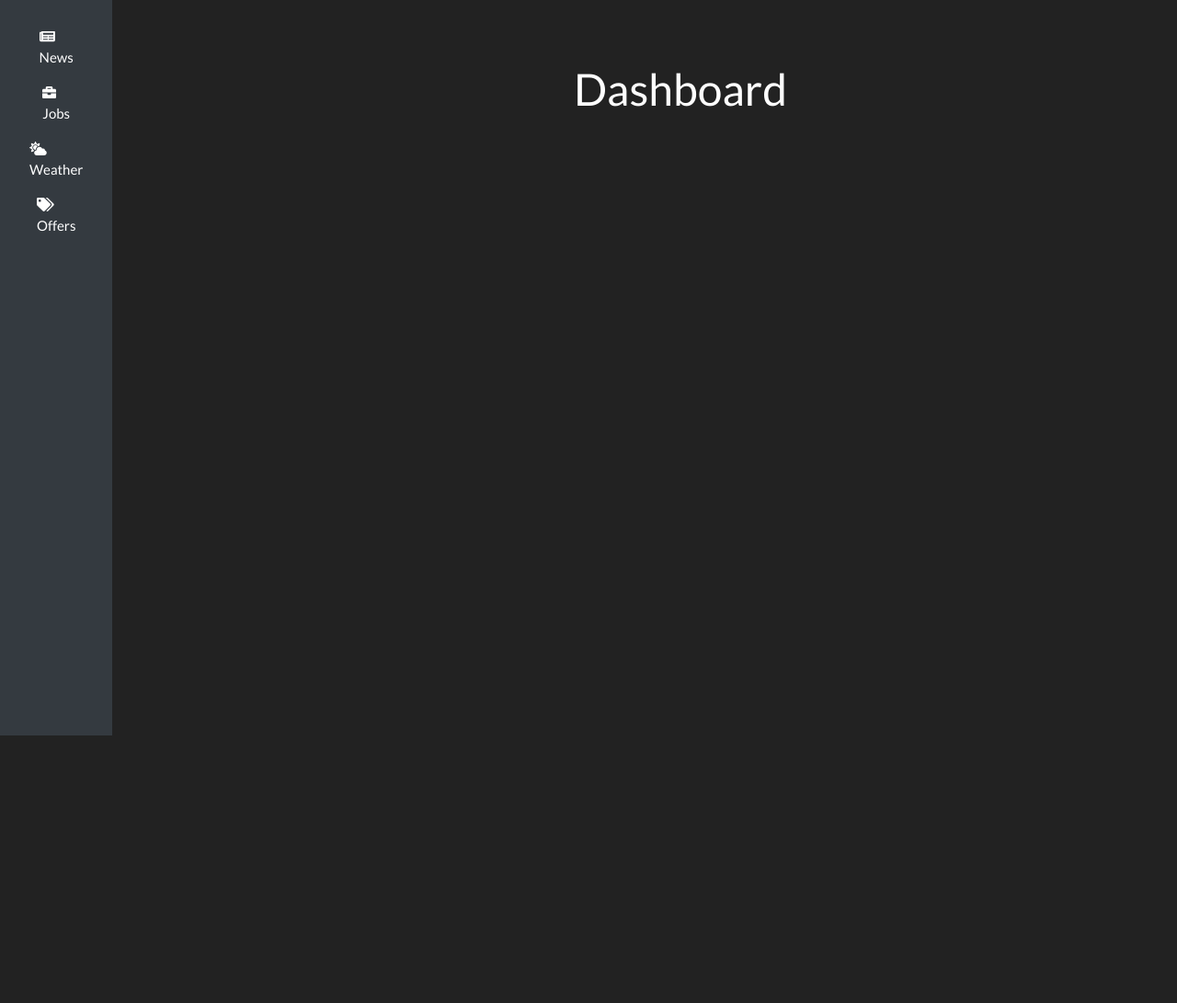
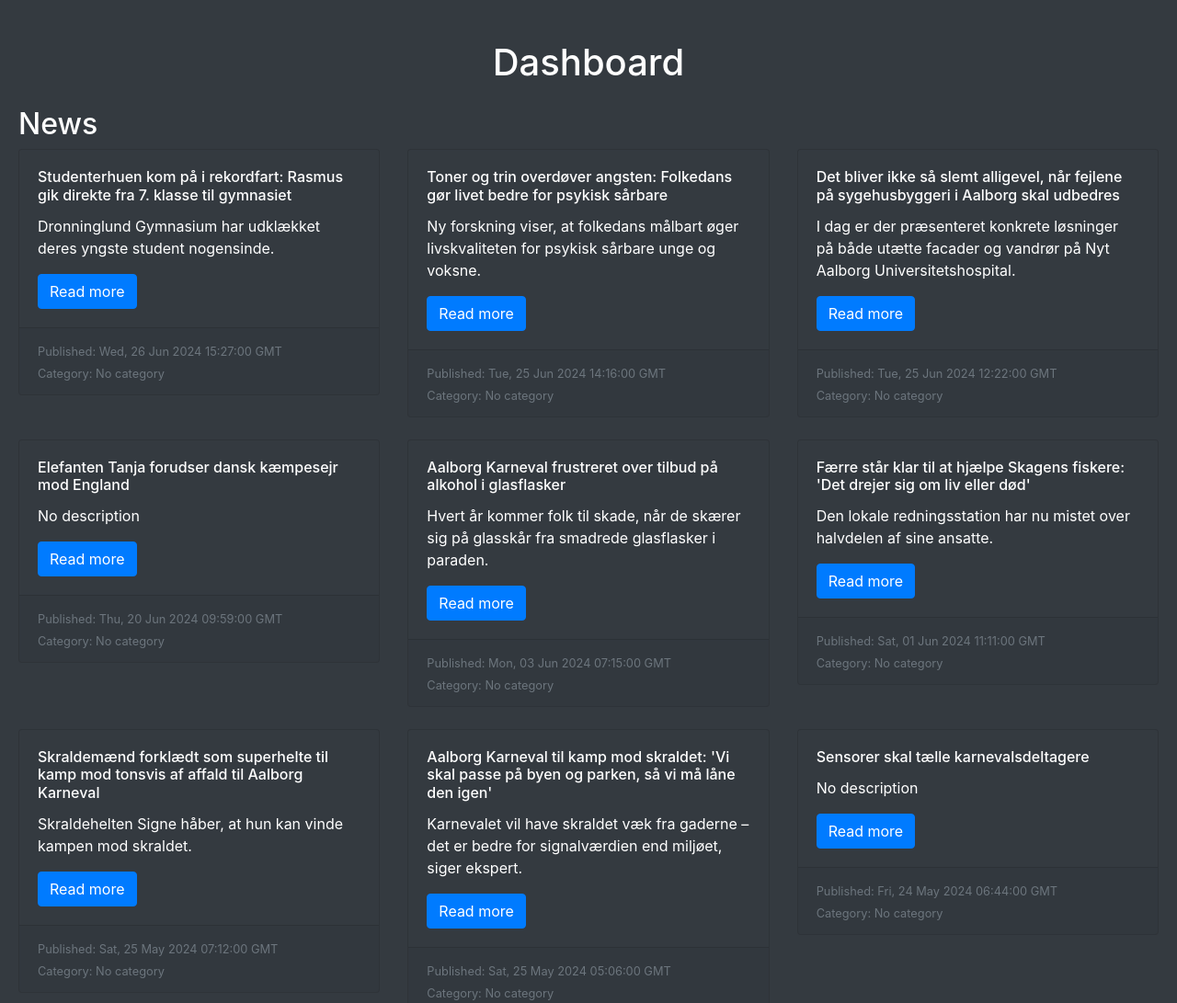
Before and after one commit to researchersec/scrapers, a plain HTML site: page index.html in a window 1280 px wide. Shown: the top 1091 px of the page at 92% size. Before the commit the page ends 800 px from the top, so only its background shows below. Drawn offline with nearby package versions, Linux system fonts and the light colour scheme.

Commit message:
Update index.html

```diff
--- a/index.html
+++ b/index.html
@@ -4,72 +4,34 @@
     <meta charset="UTF-8">
     <meta name="viewport" content="width=device-width, initial-scale=1.0">
     <title>Dashboard</title>
-    <link rel="stylesheet" href="https://maxcdn.bootstrapcdn.com/bootstrap/4.5.2/css/bootstrap.min.css">
-    <link rel="stylesheet" href="https://cdnjs.cloudflare.com/ajax/libs/bootswatch/4.5.2/darkly/bootstrap.min.css">
+    <link rel="stylesheet" href="https://stackpath.bootstrapcdn.com/bootstrap/4.5.2/css/bootstrap.min.css">
     <style>
-        .sidebar {
-            height: 100vh;
-            position: fixed;
-            top: 0;
-            left: 0;
-            background-color: #343a40;
-            padding-top: 20px;
+        .container-fluid {
+            padding: 20px;
         }
-        .sidebar .nav-link {
-            color: #ffffff;
-        }
-        .content {
-            margin-left: 200px;
-            padding: 20px;
+        .card-title, .card-text, .card-footer {
+            font-size: 1rem;
         }
     </style>
 </head>
-<body>
-    <div class="sidebar d-flex flex-column align-items-center">
-        <a href="#news-section" class="nav-link" data-toggle="collapse" role="button" aria-expanded="false" aria-controls="news-section">
-            <i class="fas fa-newspaper"></i><br>News
-        </a>
-        <a href="#jobs-section" class="nav-link" data-toggle="collapse" role="button" aria-expanded="false" aria-controls="jobs-section">
-            <i class="fas fa-briefcase"></i><br>Jobs
-        </a>
-        <a href="#weather-section" class="nav-link" data-toggle="collapse" role="button" aria-expanded="false" aria-controls="weather-section">
-            <i class="fas fa-cloud-sun"></i><br>Weather
-        </a>
-        <a href="#offers-section" class="nav-link" data-toggle="collapse" role="button" aria-expanded="false" aria-controls="offers-section">
-            <i class="fas fa-tags"></i><br>Offers
-        </a>
-    </div>
-    <div class="content">
-        <div class="container my-5">
-            <h1 class="text-center">Dashboard</h1>
+<body class="bg-dark text-white">
+    <div class="container-fluid">
+        <h1 class="mt-4 text-center">Dashboard</h1>
 
-            <div class="section collapse" id="news-section">
-                <h2>News</h2>
-                <div id="news-container" class="row"></div>
-            </div>
+        <h2 class="mt-4">News</h2>
+        <div class="row" id="news-container"></div>
 
-            <div class="section collapse" id="jobs-section">
-                <h2>Jobs</h2>
-                <div id="jobs-container" class="row"></div>
-            </div>
+        <h2 class="mt-4">Jobs</h2>
+        <div class="row" id="jobs-container"></div>
 
-            <div class="section collapse" id="weather-section">
-                <h2>Weather</h2>
-                <div id="weather-container" class="row"></div>
-            </div>
+        <h2 class="mt-4">Weather</h2>
+        <div class="row" id="weather-container"></div>
 
-            <div class="section collapse" id="offers-section">
-                <h2>Offers</h2>
-                <div id="offers-container" class="row"></div>
-            </div>
-        </div>
+        <h2 class="mt-4">Offers</h2>
+        <div class="row" id="offers-container"></div>
     </div>
 
-    <script src="https://code.jquery.com/jquery-3.5.1.min.js"></script>
     <script src="https://cdn.jsdelivr.net/npm/axios/dist/axios.min.js"></script>
-    <script src="https://cdnjs.cloudflare.com/ajax/libs/font-awesome/5.15.1/js/all.min.js"></script>
-    <script src="https://cdnjs.cloudflare.com/ajax/libs/popper.js/1.16.0/umd/popper.min.js"></script>
-    <script src="https://stackpath.bootstrapcdn.com/bootstrap/4.5.2/js/bootstrap.min.js"></script>
     <script src="script.js"></script>
 </body>
 </html>
```
